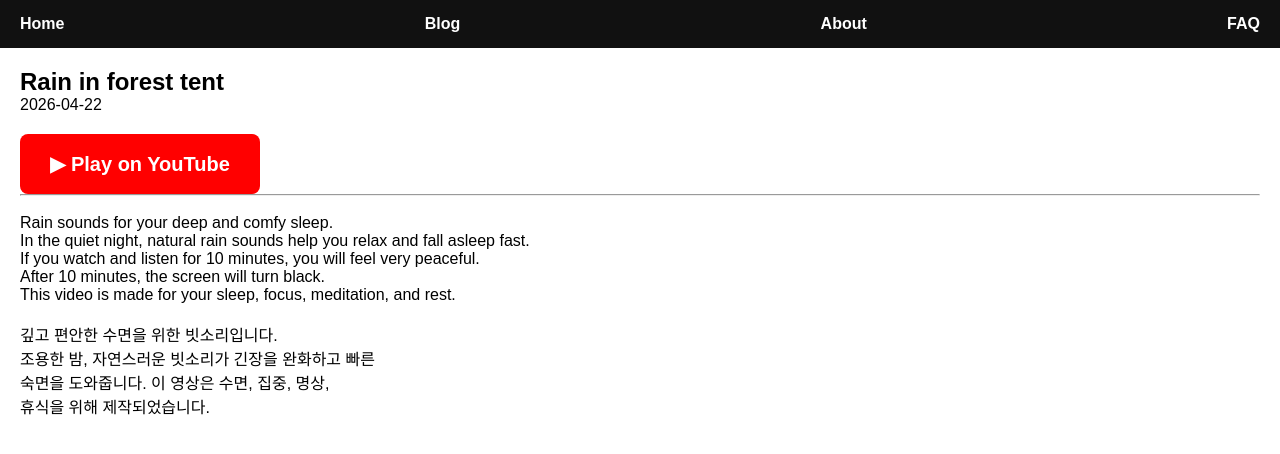
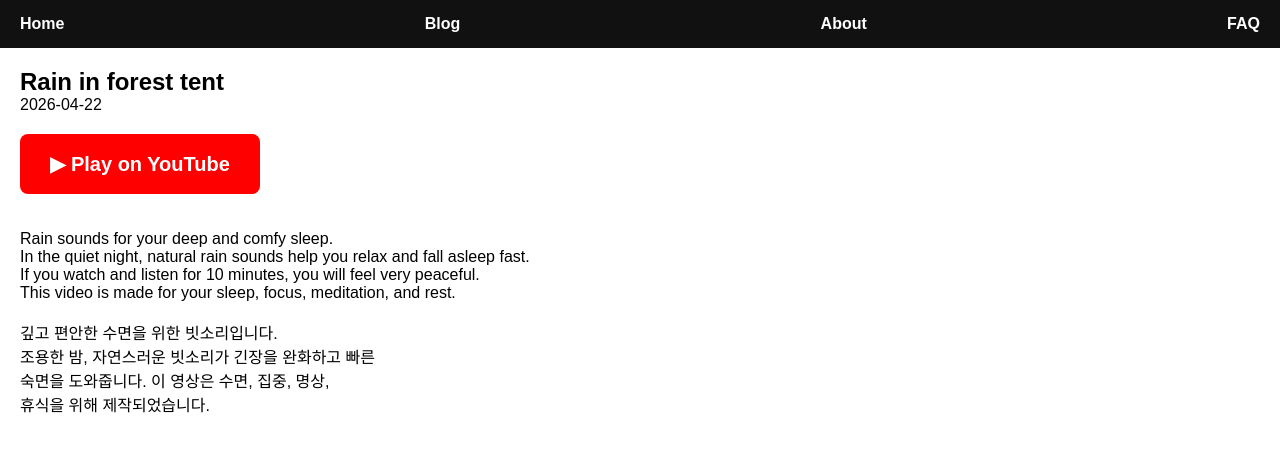
Before and after one commit to choijangwook/rain-deep-sleep, a Jekyll site: the page built from _posts/2026-04-22-텐트속 빗소리.md, in a window 1280 px wide. Shown: the top 454 px of the page. Built offline with Jekyll 4.4.1, drawn with Linux system fonts in a browser that asks for light colours.

Commit message:
Update 2026-04-22-텐트속 빗소리.md

```diff
--- a/_posts/2026-04-22-텐트속 빗소리.md
+++ b/_posts/2026-04-22-텐트속 빗소리.md
@@ -9,14 +9,11 @@ youtube_id: qstgnUFHMHA
 ▶ Play on YouTube
 </a>
 
----
-
-
+<br>
 <br>
 Rain sounds for your deep and comfy sleep.<br>
 In the quiet night, natural rain sounds help you relax and fall asleep fast.<br>
 If you watch and listen for 10 minutes, you will feel very peaceful.<br>
-After 10 minutes, the screen will turn black.<br>
 This video is made for your sleep, focus, meditation, and rest.<br>
 <br>
 깊고 편안한 수면을 위한 빗소리입니다.<br>
```
